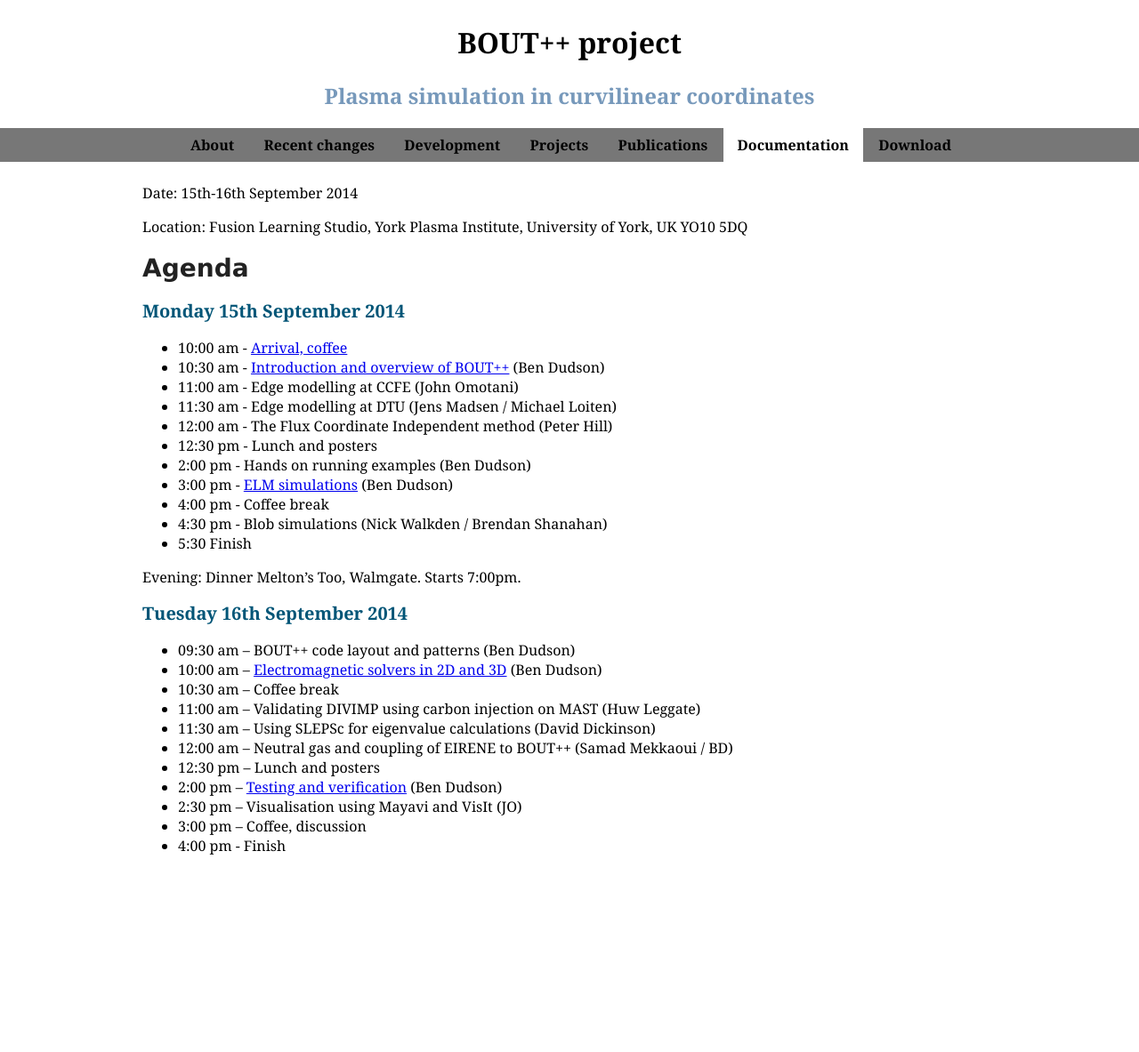
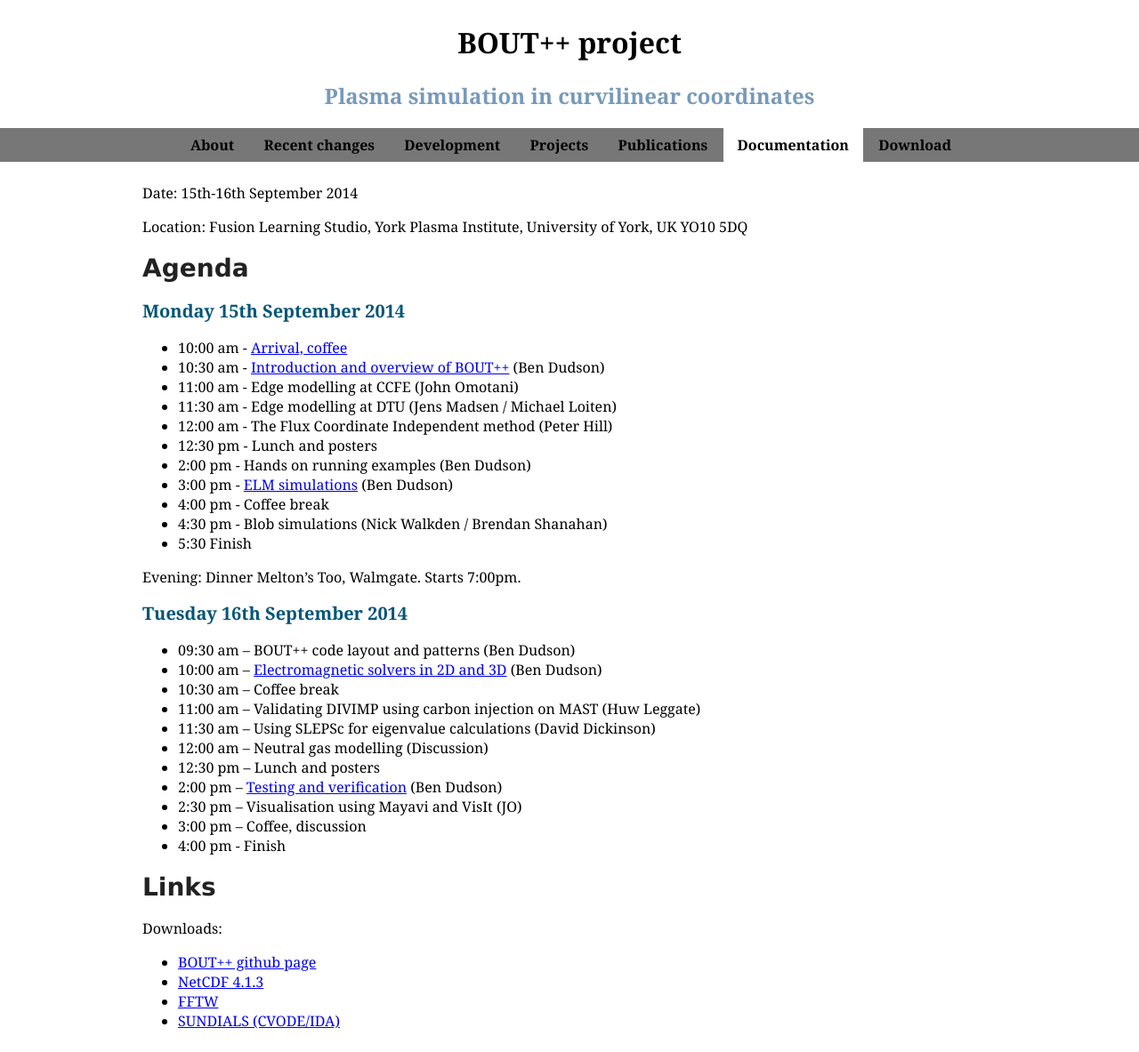
Before and after one commit to boutproject/boutproject.github.io, a Jekyll site: the page built from workshop2014.markdown, in a window 1280 px wide. Shown: the whole page at 89% size. Built offline with Jekyll 4.4.1, drawn with Linux system fonts in a browser that asks for light colours; Markdown is read by kramdown in place of the engine named in the settings; before the commit the page ends 986 px from its top, so only the background shows below that.

Commit message:
Added some links to workshop page

```diff
--- a/workshop2014.markdown
+++ b/workshop2014.markdown
@@ -33,9 +33,17 @@
 * 10:30 am – Coffee break
 * 11:00 am – Validating DIVIMP using carbon injection on MAST (Huw Leggate)
 * 11:30 am – Using SLEPSc for eigenvalue calculations (David Dickinson)
-* 12:00 am – Neutral gas and coupling of EIRENE to BOUT++ (Samad Mekkaoui / BD)
+* 12:00 am – Neutral gas modelling (Discussion)
 * 12:30 pm – Lunch and posters
 * 2:00 pm – [Testing and verification](workshop2014/testing.pdf) (Ben Dudson)
 * 2:30 pm – Visualisation using Mayavi and VisIt (JO)
 * 3:00 pm – Coffee, discussion
 * 4:00 pm - Finish
+
+# Links
+
+Downloads:
+* [BOUT++ github page](https://github.com/boutproject/BOUT)
+* [NetCDF 4.1.3](http://www.unidata.ucar.edu/downloads/netcdf/netcdf-4_1_3/index.jsp)
+* [FFTW](http://www.fftw.org/download.html)
+* [SUNDIALS (CVODE/IDA)](http://computation.llnl.gov/casc/sundials/download/download.html)
```
